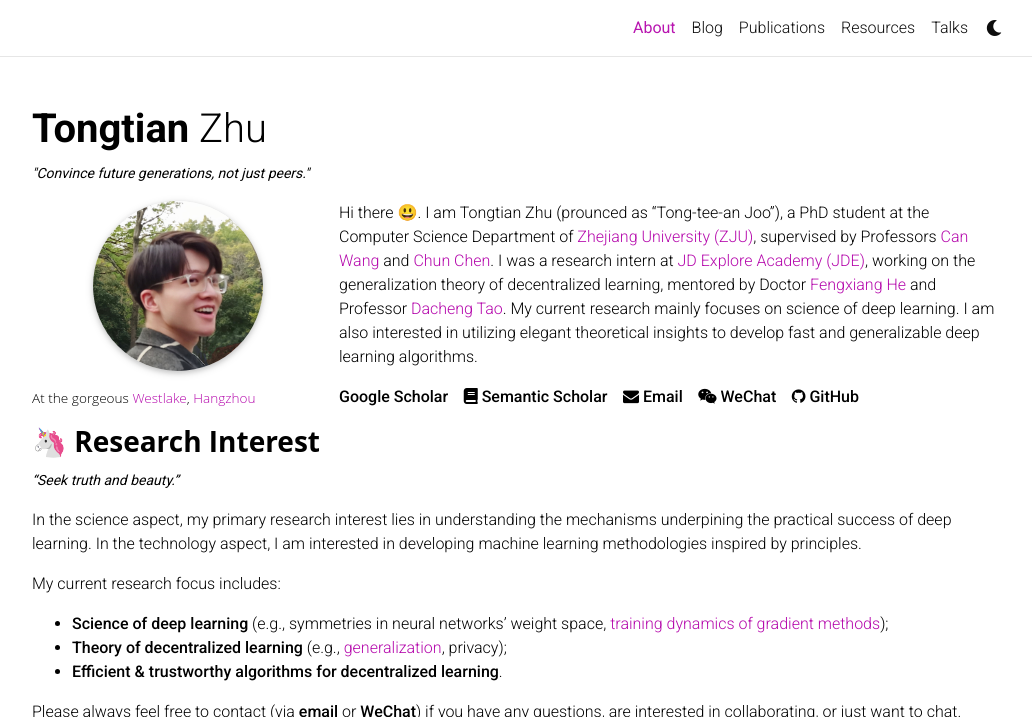
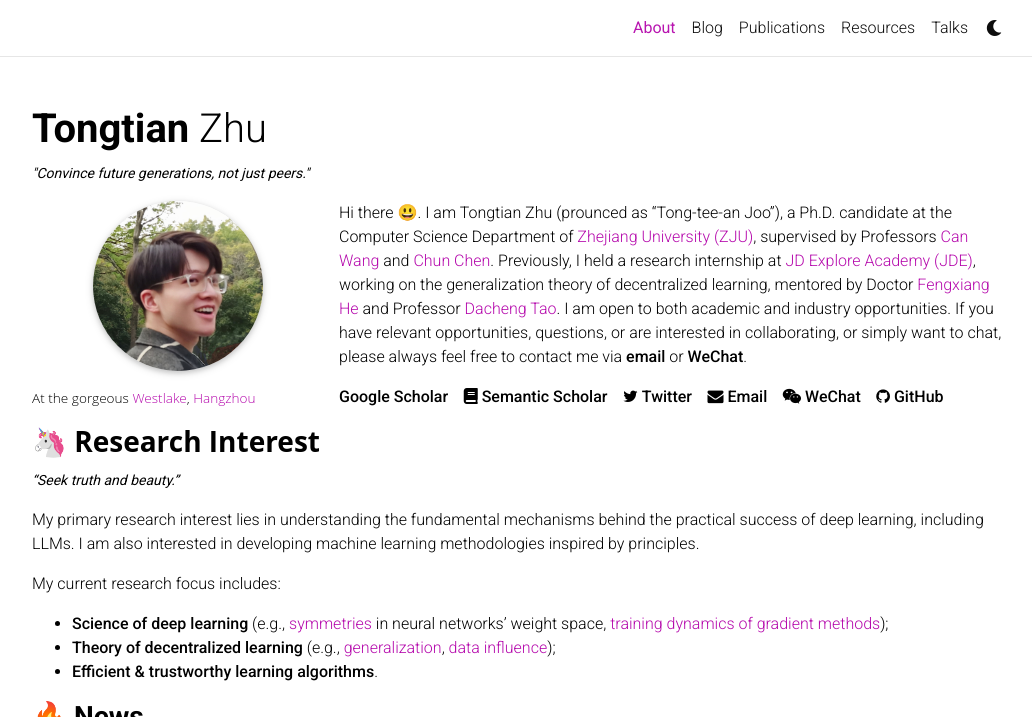
Before and after one commit to Raiden-Zhu/Raiden-Zhu.github.io, a Jekyll site: the page built from _pages/about.md, in a window 1280 px wide and 900 px high, cut to the strip 0-717 px from the top of the window. Shown: the whole strip, without its empty margins (123-1155 px from the left). Built offline with Jekyll 4.4.1, drawn with Linux system fonts in a browser that asks for light colours; full-size pictures stand in for the smaller copies a plugin makes; comment, search, counter and statistics services are not loaded; a style sheet for code colours, icons or effects is not loaded.

Commit message:
Update about.md

```diff
--- a/_pages/about.md
+++ b/_pages/about.md
@@ -20,11 +20,11 @@
 
 <!--[<span style="font-weight: bold; color: #B509AC;">Zhejiang University</span>](https://www.zju.edu.cn/english/)-->
 
-Hi there 😃. I am Tongtian Zhu (prounced as "Tong-tee-an Joo"), a PhD student at the Computer Science Department of [Zhejiang University (ZJU)](https://www.zju.edu.cn/english/), supervised by Professors [Can Wang](https://person.zju.edu.cn/en/wangcan) and [Chun Chen](https://person.zju.edu.cn/en/0082004). <!-- I earned my B.S. degree in Mathematical Science from CUMTB, as well as my B.Econ. degree in Economics (double degree) from [<span style="font-weight: bold; color: #B509AC;">Peking University</span>](https://english.pku.edu.cn/) (PKU) in 2021. -->
-I was a research intern at [JD Explore Academy (JDE)](https://jdcorporateblog.com/jd-unveils-four-new-enterprise-level-products/jd-explore-academy/), working on the generalization theory of decentralized learning,  mentored by Doctor [Fengxiang He](https://fengxianghe.github.io/) and Professor [Dacheng Tao](https://www.sydney.edu.au/engineering/about/our-people/academic-staff/dacheng-tao.html).
-My current research mainly focuses on science of deep learning. I am also interested in utilizing elegant theoretical insights to develop fast and generalizable deep learning algorithms.
+Hi there 😃. I am Tongtian Zhu (prounced as "Tong-tee-an Joo"), a Ph.D. candidate at the Computer Science Department of [Zhejiang University (ZJU)](https://www.zju.edu.cn/english/), supervised by Professors [Can Wang](https://person.zju.edu.cn/en/wangcan) and [Chun Chen](https://person.zju.edu.cn/en/0082004). <!-- I earned my B.S. degree in Mathematical Science from CUMTB, as well as my B.Econ. degree in Economics (double degree) from [<span style="font-weight: bold; color: #B509AC;">Peking University</span>](https://english.pku.edu.cn/) (PKU) in 2021. -->
+Previously, I held a research internship at [JD Explore Academy (JDE)](https://jdcorporateblog.com/jd-unveils-four-new-enterprise-level-products/jd-explore-academy/), working on the generalization theory of decentralized learning,  mentored by Doctor [Fengxiang He](https://fengxianghe.github.io/) and Professor [Dacheng Tao](https://www.sydney.edu.au/engineering/about/our-people/academic-staff/dacheng-tao.html).
+I am open to both academic and industry opportunities. If you have relevant opportunities, questions, or are interested in collaborating, or simply want to chat, please always feel free to contact me via [**email**](mailto:raiden@zju.edu.cn) or [**WeChat**](https://raw.githubusercontent.com/Raiden-Zhu/Raiden-Zhu.github.io/master/assets/img/WeChat_QR_code.jpg).  <!-- For regular updates and insights, feel free to follow my [**Twitter**](https://twitter.com/Raiden13238619) as well. -->
 
-<i class="ai ai-google-scholar"></i> [**Google Scholar**](https://scholar.google.com/citations?user=QvBDUsIAAAAJ&hl=en) &nbsp;&nbsp; <i class="fas fa-book"></i> [**Semantic Scholar**](https://www.semanticscholar.org/author/Tongtian-Zhu/2173757802) &nbsp;&nbsp; <!--<i class="fa fa-twitter"></i> [**Twitter**](https://twitter.com/Raiden13238619/) &nbsp;&nbsp;--> <i class="fa fa-envelope"></i> [**Email**](mailto:raiden@zju.edu.cn) &nbsp;&nbsp; <i class="fa fa-weixin"></i> [**WeChat**](https://raw.githubusercontent.com/Raiden-Zhu/Raiden-Zhu.github.io/master/assets/img/WeChat_QR_code.jpg) &nbsp;&nbsp;  <i class="fa fa-github"></i> [**GitHub**](https://github.com/Raiden-Zhu)
+<i class="ai ai-google-scholar"></i> [**Google Scholar**](https://scholar.google.com/citations?user=QvBDUsIAAAAJ&hl=en) &nbsp;&nbsp; <i class="fas fa-book"></i> [**Semantic Scholar**](https://www.semanticscholar.org/author/Tongtian-Zhu/2173757802) &nbsp;&nbsp; <i class="fa fa-twitter"></i> [**Twitter**](https://twitter.com/Raiden13238619/) &nbsp;&nbsp; <i class="fa fa-envelope"></i> [**Email**](mailto:raiden@zju.edu.cn) &nbsp;&nbsp; <i class="fa fa-weixin"></i> [**WeChat**](https://raw.githubusercontent.com/Raiden-Zhu/Raiden-Zhu.github.io/master/assets/img/WeChat_QR_code.jpg) &nbsp;&nbsp;  <i class="fa fa-github"></i> [**GitHub**](https://github.com/Raiden-Zhu)
 
 <!-- <br/>&nbsp;&nbsp; <i class="fab fa-zhihu"></i> [**Zhihu**](https://www.zhihu.com/people/you-li-70-94) <br/> -->
 
@@ -32,16 +32,12 @@
 
 <small><em>"Seek truth and beauty."</em></small>
 
-In the science aspect, my primary research interest lies in understanding the mechanisms underpining the practical success of deep learning.
-<!-- My ultimate goal is to understand the emergence of intelligence (both machine intelligence and biological intelligence). -->
-In the technology aspect, I am interested in developing machine learning methodologies inspired by principles.
+My primary research interest lies in understanding the fundamental mechanisms behind the practical success of deep learning, including LLMs. I am also interested in developing machine learning methodologies inspired by principles.
 
 My current research focus includes:
-- **Science of deep learning** (e.g., symmetries in neural networks' weight space, [training dynamics of gradient methods](https://arxiv.org/abs/2306.02913));
-- **Theory of decentralized learning** (e.g., [generalization](https://arxiv.org/abs/2206.12680), privacy);
-- **Efficient & trustworthy algorithms for decentralized learning**.
-
-Please always feel free to contact (via [**email**](mailto:raiden@zju.edu.cn) or [**WeChat**](https://raw.githubusercontent.com/Raiden-Zhu/Raiden-Zhu.github.io/master/assets/img/WeChat_QR_code.jpg)) if you have any questions, are interested in collaborating, or just want to chat.  <!-- For regular updates and insights, feel free to follow my [**Twitter**](https://twitter.com/Raiden13238619) as well. -->
+- **Science of deep learning** (e.g., [symmetries](https://arxiv.org/abs/2406.09189) in neural networks' weight space, [training dynamics of gradient methods](https://arxiv.org/abs/2306.02913));
+- **Theory of decentralized learning** (e.g., [generalization](https://arxiv.org/abs/2206.12680), [data influence](https://openreview.net/forum?id=2TIYkqieKw));
+- **Efficient & trustworthy learning algorithms**.
 
 <!-- Write your biography here. Tell the world about yourself. Link to your favorite [subreddit](http://reddit.com). You can put a picture in, too. The code is already in, just name your picture `prof_pic.jpg` and put it in the `img/` folder.
 
```
